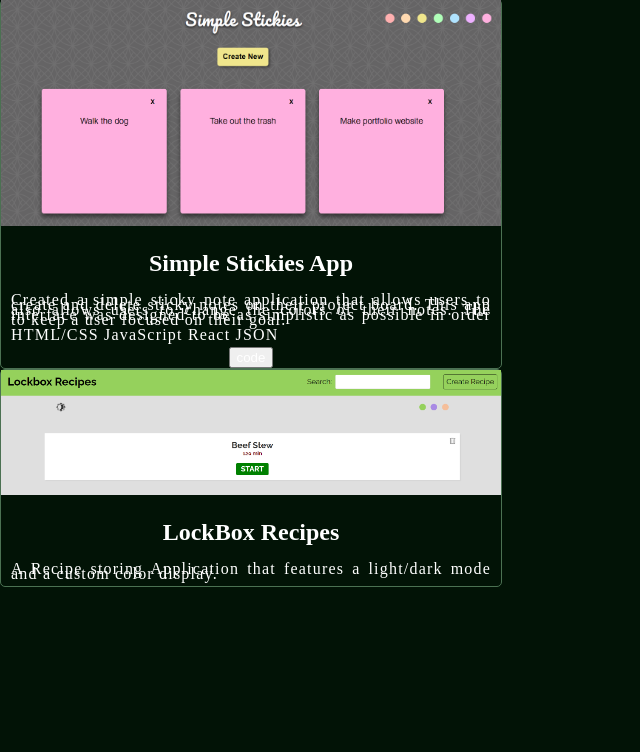
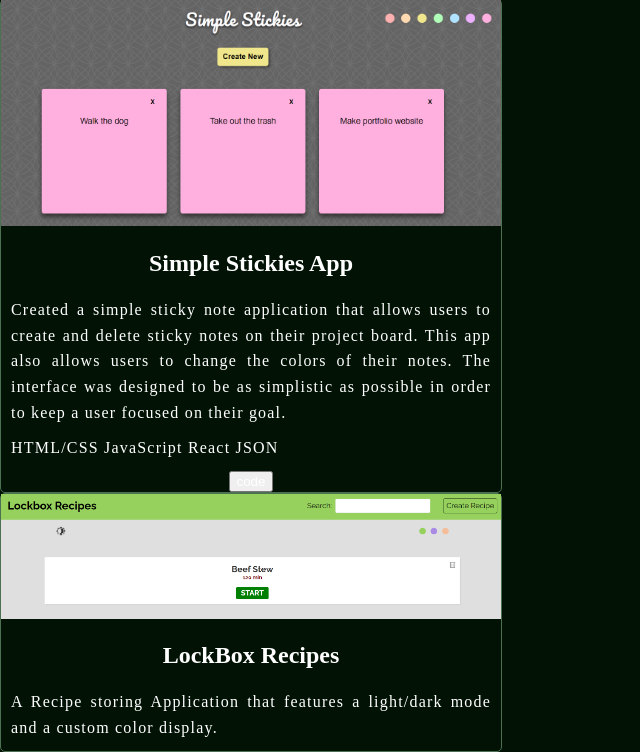
Before and after one commit to vilodye1/vilodye1.github.io, a PHP site: page / in a window 1280 px wide. Shown: the part 1896-2648 px from the top of the page, without its empty margins (0-640 px from the left). Before the commit the page ends 2483 px from the top, so only its background shows below. Run offline with PHP 8.4, Linux system fonts and the light colour scheme; some web fonts are replaced.

Commit message:
Update styles.css

```diff
--- a/styles.css
+++ b/styles.css
@@ -126,5 +126,5 @@ margin: 20px;
     margin: 10px;
     text-align: justify;
     letter-spacing: 1.2px;
-    line-height: 5px;
+    line-height: 1.6;
 }
```
